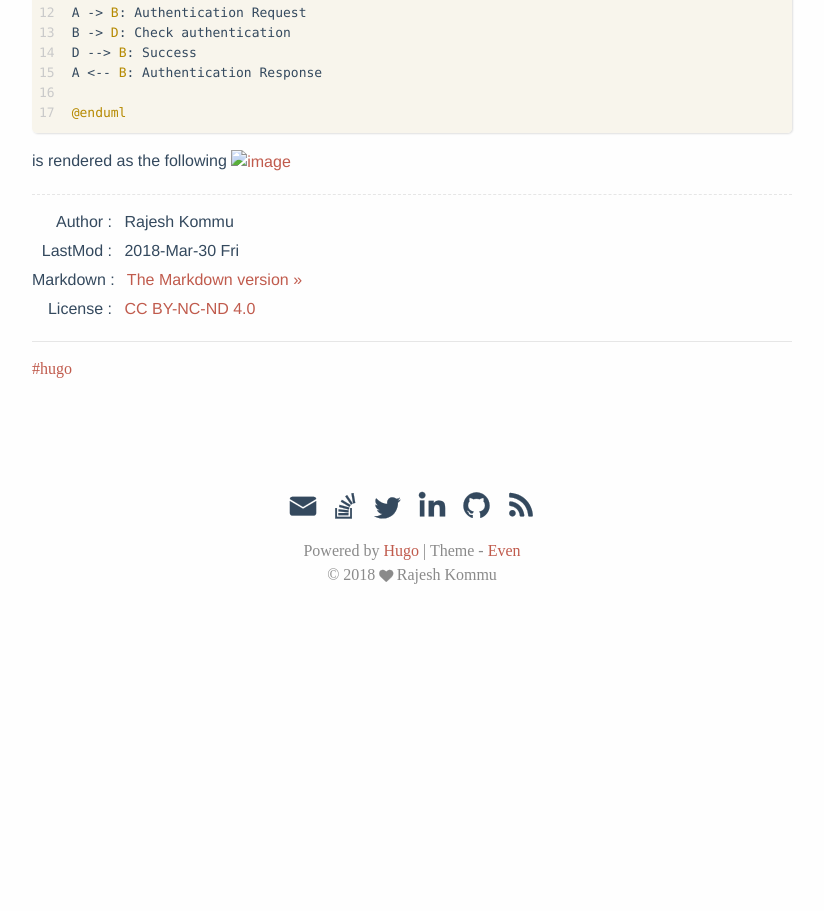
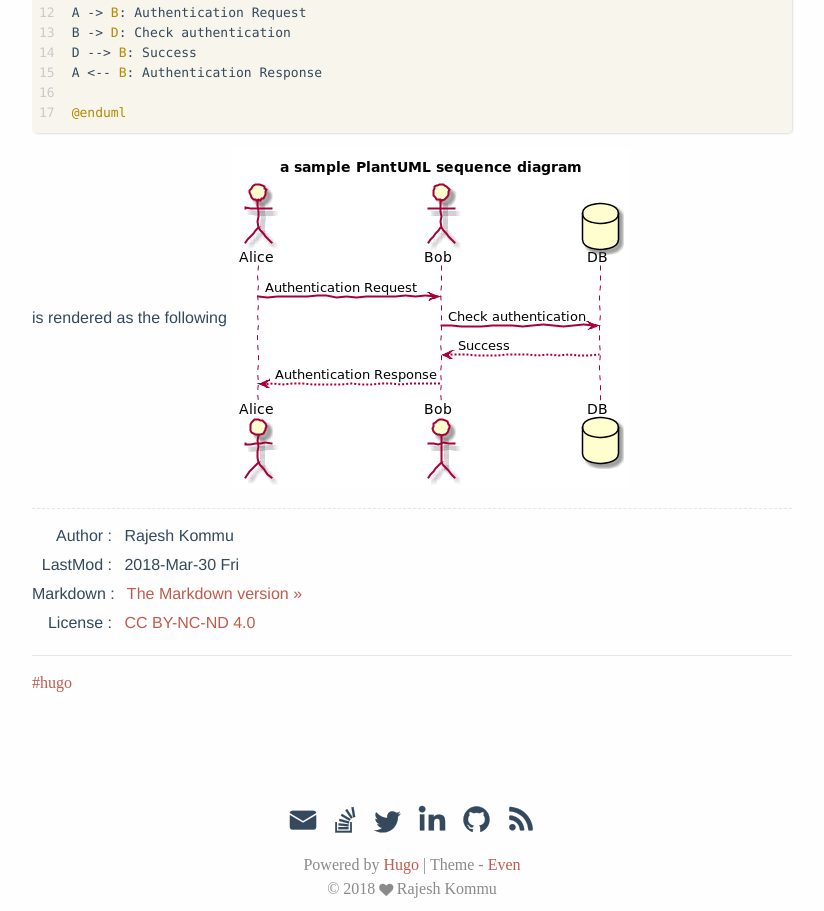
Before and after one commit to racingicemen/racingicemen.github.io, a plain HTML site: page post/introduction/index.html in a window 1280 px wide. Shown: the part 1567-2478 px from the top of the page, without its empty margins (228-1052 px from the left). Before the commit the page ends 2164 px from the top, so only its background shows below. Drawn offline with nearby package versions, Linux system fonts and the light colour scheme; some packages are replaced by stand-ins of ours.

Commit message:
hard coding the image path as a hack

```diff
--- a/post/introduction/index.html
+++ b/post/introduction/index.html
@@ -251,7 +251,7 @@ A &lt;-- B: Authentication Response
 @enduml
 </code></pre>
 
-<p>is rendered as the following <img src="img/test.png" alt="image" /></p>
+<p>is rendered as the following <img src="https://racingicemen.github.io/img/test.png" alt="image" /></p>
 
     </div>
 
```
Also changed, not shown: 1 other file.
